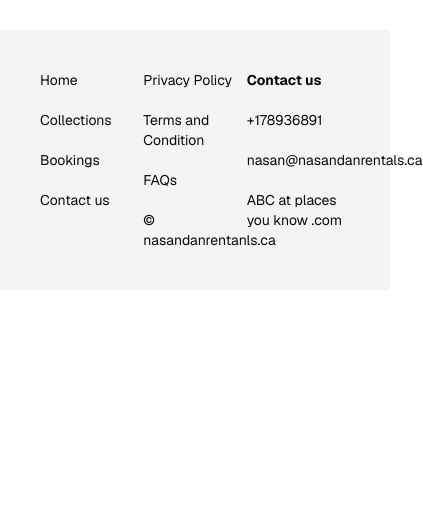
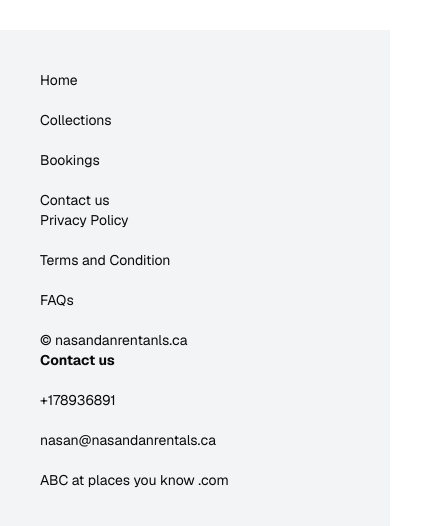
Before and after one commit to sammyodiagbe/nasandanrentals, a Next.js app: page / in a window 390 px wide. Shown: the part 3602-4128 px from the top of the page, 423 px wide, since content can reach past the window. Before the commit the page ends 3892 px from the top, so only its background shows below. Built offline with nearby package versions, Linux system fonts and the light colour scheme; no server answers.

Commit message:
fixing responsive design bugs

```diff
--- a/components/app-components/footer.tsx
+++ b/components/app-components/footer.tsx
@@ -3,7 +3,7 @@ import Link from "next/link";
 const Footer = () => {
   return (
     <div className="p-10 bg-gray-100 mt-10">
-      <div className="lg:container grid grid-cols-3">
+      <div className="lg:container grid md:grid-cols-3 ">
         <ul className="space-y-5 text-sm">
           <li>
             <Link href={"/"}>Home</Link>
```
